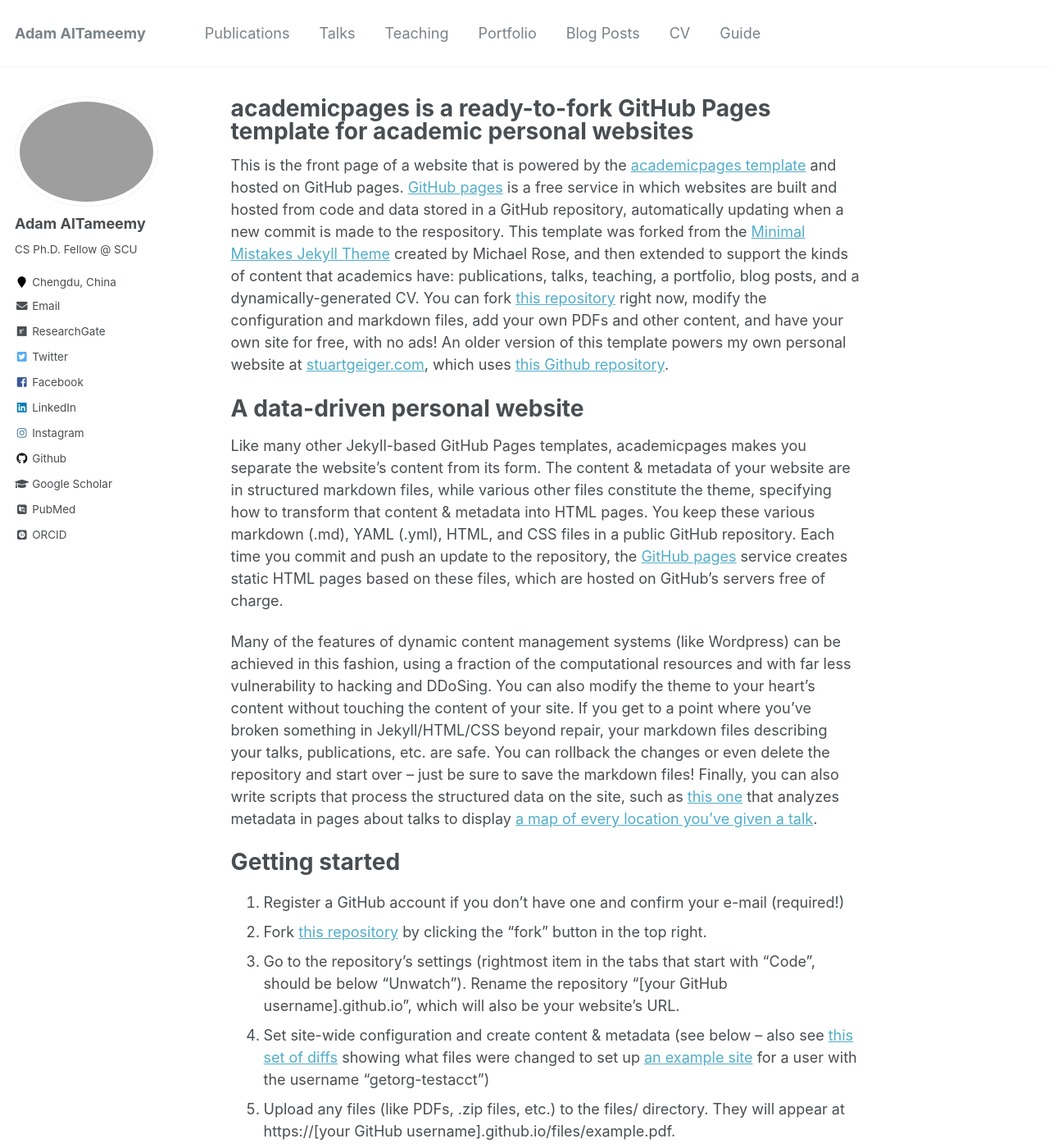
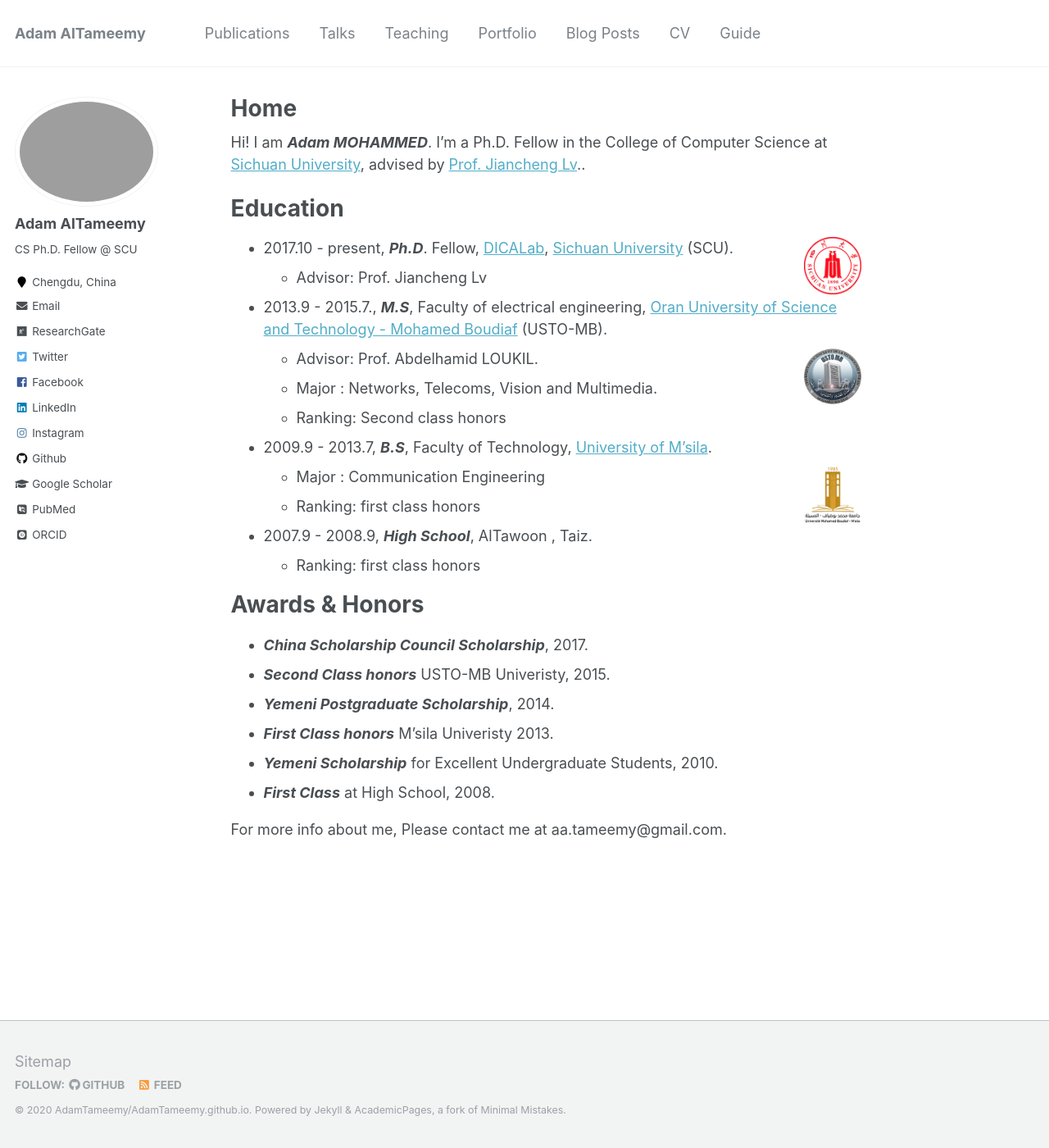
Before and after one commit to AdamTameemy/AAdamTameemy.github.io, a Jekyll site: the page built from _pages/about.md, in a window 1280 px wide and 1400 px high. Shown: the whole window at 82% size. Built offline with Jekyll 4.4.1, drawn with Linux system fonts in a browser that asks for light colours; some web fonts are replaced; some of the changed text lies outside the part shown.

Commit message:
Update about.md

```diff
--- a/_pages/about.md
+++ b/_pages/about.md
@@ -1,6 +1,6 @@
 ---
 permalink: /
-title: "academicpages is a ready-to-fork GitHub Pages template for academic personal websites"
+title: "Home"
 excerpt: "About me"
 author_profile: true
 redirect_from:
@@ -8,43 +8,30 @@ redirect_from:
   - /about.html
 ---
 
-This is the front page of a website that is powered by the [academicpages template](https://github.com/academicpages/academicpages.github.io) and hosted on GitHub pages. [GitHub pages](https://pages.github.com) is a free service in which websites are built and hosted from code and data stored in a GitHub repository, automatically updating when a new commit is made to the respository. This template was forked from the [Minimal Mistakes Jekyll Theme](https://mmistakes.github.io/minimal-mistakes/) created by Michael Rose, and then extended to support the kinds of content that academics have: publications, talks, teaching, a portfolio, blog posts, and a dynamically-generated CV. You can fork [this repository](https://github.com/academicpages/academicpages.github.io) right now, modify the configuration and markdown files, add your own PDFs and other content, and have your own site for free, with no ads! An older version of this template powers my own personal website at [stuartgeiger.com](http://stuartgeiger.com), which uses [this Github repository](https://github.com/staeiou/staeiou.github.io).
+Hi! I am **_Adam MOHAMMED_**. I’m a Ph.D. Fellow in the College of Computer Science at [Sichuan University](http://www.scu.edu.cn/), advised by [Prof. Jiancheng Lv](https://baike.baidu.com/item/%E5%90%95%E5%BB%BA%E6%88%90/12631172?fr=aladdin)..
 
-A data-driven personal website
+Education
 ======
-Like many other Jekyll-based GitHub Pages templates, academicpages makes you separate the website's content from its form. The content & metadata of your website are in structured markdown files, while various other files constitute the theme, specifying how to transform that content & metadata into HTML pages. You keep these various markdown (.md), YAML (.yml), HTML, and CSS files in a public GitHub repository. Each time you commit and push an update to the repository, the [GitHub pages](https://pages.github.com/) service creates static HTML pages based on these files, which are hosted on GitHub's servers free of charge.
++ 2017.10 - present, **_Ph.D_**. Fellow, [DICALab](http://dicalab.cn/), [Sichuan University](http://www.scu.edu.cn/) (SCU). <img align="right" width="70" height="70" src="images/scu.png">
+  - Advisor: Prof. Jiancheng Lv
++ 2013.9 - 2015.7., **_M.S_**, Faculty of electrical engineering, [Oran University of Science and Technology - Mohamed Boudiaf](https://www.univ-usto.dz/) (USTO-MB).
+  - Advisor: Prof. Abdelhamid LOUKIL. <img align="right" width="70" height="70" src="images/ustomb.png">
+  - Major : Networks, Telecoms, Vision and Multimedia.
+  - Ranking: Second class honors
++ 2009.9 - 2013.7, **_B.S_**, Faculty of Technology, [University of M’sila](https://www.univ-msila.dz/en/).
+  - Major : Communication Engineering <img align="right" width="70" height="70" src="images/msila.png">
+  - Ranking: first class honors
++ 2007.9 - 2008.9, **_High School_**, AlTawoon , Taiz.
+  - Ranking: first class honors
 
-Many of the features of dynamic content management systems (like Wordpress) can be achieved in this fashion, using a fraction of the computational resources and with far less vulnerability to hacking and DDoSing. You can also modify the theme to your heart's content without touching the content of your site. If you get to a point where you've broken something in Jekyll/HTML/CSS beyond repair, your markdown files describing your talks, publications, etc. are safe. You can rollback the changes or even delete the repository and start over -- just be sure to save the markdown files! Finally, you can also write scripts that process the structured data on the site, such as [this one](https://github.com/academicpages/academicpages.github.io/blob/master/talkmap.ipynb) that analyzes metadata in pages about talks to display [a map of every location you've given a talk](https://academicpages.github.io/talkmap.html).
+Awards & Honors
+======
++ **_China Scholarship Council Scholarship_**, 2017.
++ **_Second Class honors_** USTO-MB Univeristy, 2015.
++ **_Yemeni Postgraduate Scholarship_**, 2014.
++ **_First Class honors_** M’sila Univeristy 2013.
++ **_Yemeni Scholarship_** for Excellent Undergraduate Students, 2010.
++ **_First Class_** at High School, 2008.
 
-Getting started
-======
-1. Register a GitHub account if you don't have one and confirm your e-mail (required!)
-1. Fork [this repository](https://github.com/academicpages/academicpages.github.io) by clicking the "fork" button in the top right.
-1. Go to the repository's settings (rightmost item in the tabs that start with "Code", should be below "Unwatch"). Rename the repository "[your GitHub username].github.io", which will also be your website's URL.
-1. Set site-wide configuration and create content & metadata (see below -- also see [this set of diffs](http://archive.is/3TPas) showing what files were changed to set up [an example site](https://getorg-testacct.github.io) for a user with the username "getorg-testacct")
-1. Upload any files (like PDFs, .zip files, etc.) to the files/ directory. They will appear at https://[your GitHub username].github.io/files/example.pdf.
-1. Check status by going to the repository settings, in the "GitHub pages" section
 
-Site-wide configuration
-------
-The main configuration file for the site is in the base directory in [_config.yml](https://github.com/academicpages/academicpages.github.io/blob/master/_config.yml), which defines the content in the sidebars and other site-wide features. You will need to replace the default variables with ones about yourself and your site's github repository. The configuration file for the top menu is in [_data/navigation.yml](https://github.com/academicpages/academicpages.github.io/blob/master/_data/navigation.yml). For example, if you don't have a portfolio or blog posts, you can remove those items from that navigation.yml file to remove them from the header.
-
-Create content & metadata
-------
-For site content, there is one markdown file for each type of content, which are stored in directories like _publications, _talks, _posts, _teaching, or _pages. For example, each talk is a markdown file in the [_talks directory](https://github.com/academicpages/academicpages.github.io/tree/master/_talks). At the top of each markdown file is structured data in YAML about the talk, which the theme will parse to do lots of cool stuff. The same structured data about a talk is used to generate the list of talks on the [Talks page](https://academicpages.github.io/talks), each [individual page](https://academicpages.github.io/talks/2012-03-01-talk-1) for specific talks, the talks section for the [CV page](https://academicpages.github.io/cv), and the [map of places you've given a talk](https://academicpages.github.io/talkmap.html) (if you run this [python file](https://github.com/academicpages/academicpages.github.io/blob/master/talkmap.py) or [Jupyter notebook](https://github.com/academicpages/academicpages.github.io/blob/master/talkmap.ipynb), which creates the HTML for the map based on the contents of the _talks directory).
-
-**Markdown generator**
-
-I have also created [a set of Jupyter notebooks](https://github.com/academicpages/academicpages.github.io/tree/master/markdown_generator
-) that converts a CSV containing structured data about talks or presentations into individual markdown files that will be properly formatted for the academicpages template. The sample CSVs in that directory are the ones I used to create my own personal website at stuartgeiger.com. My usual workflow is that I keep a spreadsheet of my publications and talks, then run the code in these notebooks to generate the markdown files, then commit and push them to the GitHub repository.
-
-How to edit your site's GitHub repository
-------
-Many people use a git client to create files on their local computer and then push them to GitHub's servers. If you are not familiar with git, you can directly edit these configuration and markdown files directly in the github.com interface. Navigate to a file (like [this one](https://github.com/academicpages/academicpages.github.io/blob/master/_talks/2012-03-01-talk-1.md) and click the pencil icon in the top right of the content preview (to the right of the "Raw | Blame | History" buttons). You can delete a file by clicking the trashcan icon to the right of the pencil icon. You can also create new files or upload files by navigating to a directory and clicking the "Create new file" or "Upload files" buttons.
-
-Example: editing a markdown file for a talk
-![Editing a markdown file for a talk](/images/editing-talk.png)
-
-For more info
-------
-More info about configuring academicpages can be found in [the guide](https://academicpages.github.io/markdown/). The [guides for the Minimal Mistakes theme](https://mmistakes.github.io/minimal-mistakes/docs/configuration/) (which this theme was forked from) might also be helpful.
+For more info about me, Please contact me at aa.tameemy@gmail.com.
```
